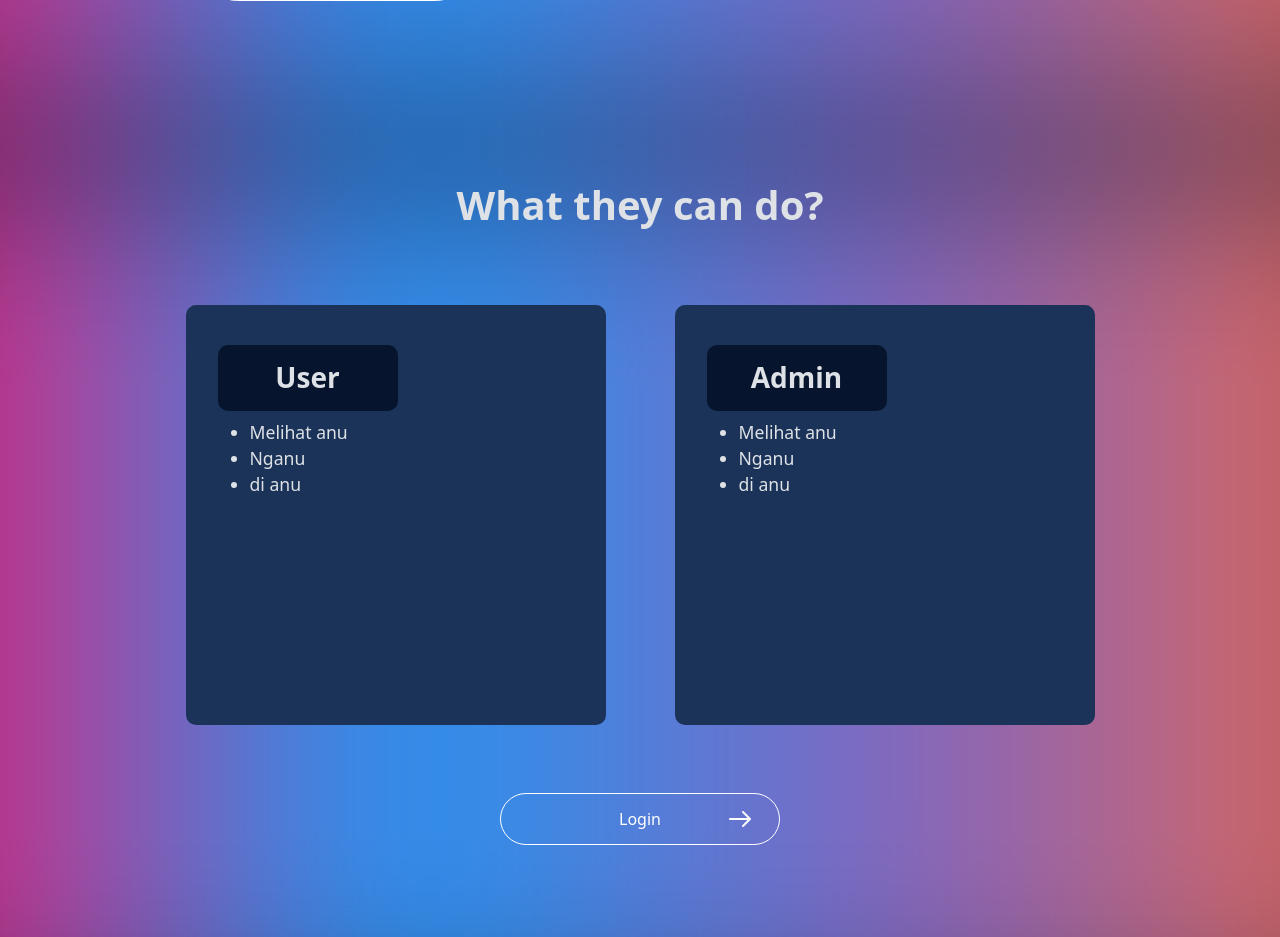
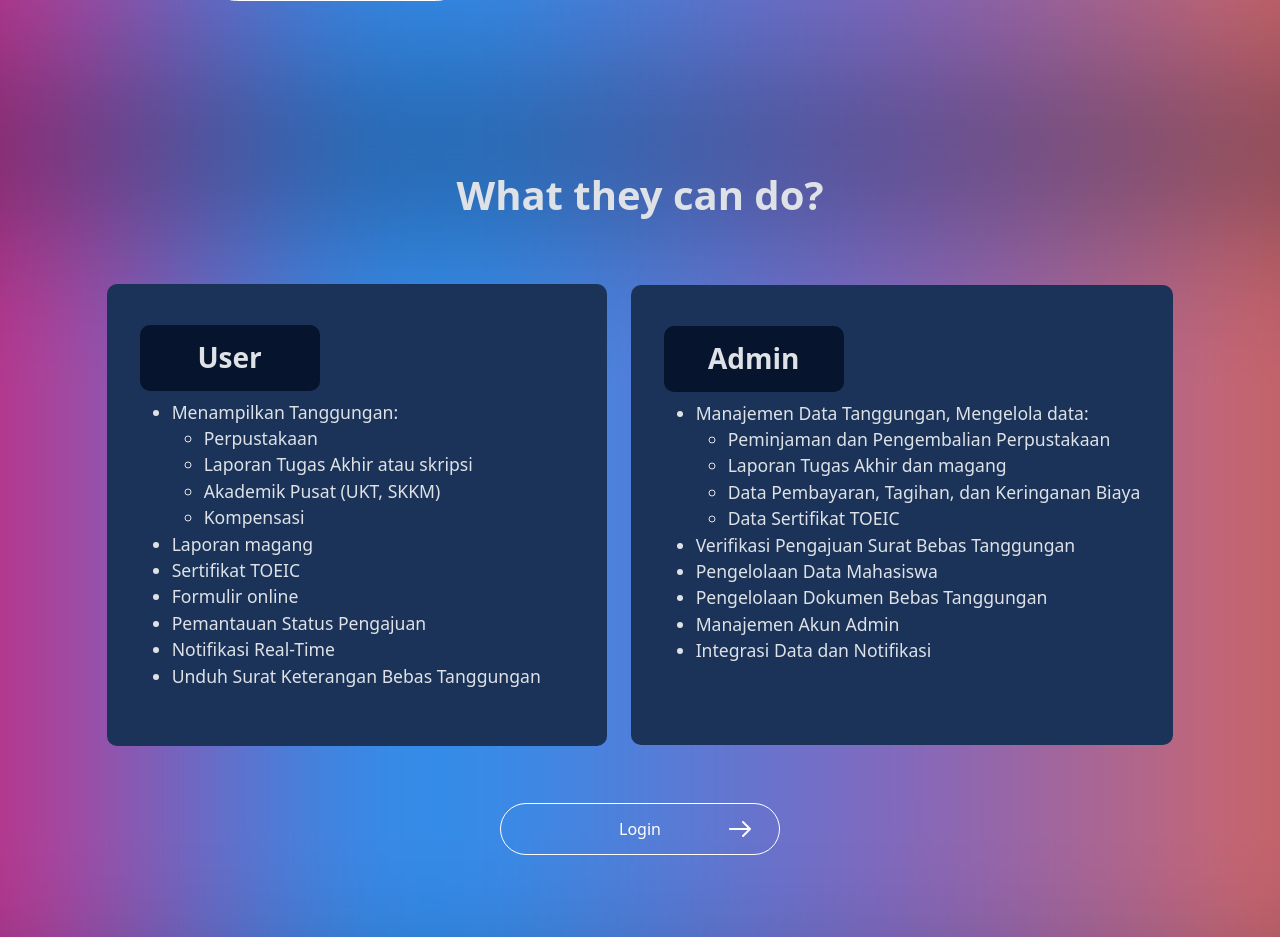
Before and after one commit to ggyupi/Sistem-Informasi-Bebas-Tanggungan-TA, a PHP site: page / in a window 1280 px wide. Shown: the part 711-1648 px from the top of the page. Run offline with PHP 8.4, Linux system fonts and the light colour scheme; some web fonts are replaced.

Commit message:
feat: what can do list
modify some index.css

```diff
--- a/css/index.css
+++ b/css/index.css
@@ -197,7 +197,7 @@ body {
 }
 
 #bawa-aku-login {
-  background-color: var(--bs-secondary);
+  background-color: var(--bs-primary);
   background: linear-gradient(to right, var(--bs-primary), var(--bs-secondary));
   display: flex;
   flex-direction: row;
@@ -211,7 +211,7 @@ body {
 }
 
 #bawa-aku-login:hover {
-  background: var(--bs-secondary-bg);
+  background: #ff1267;
 }
 
 #bawa-aku-login h6 {
@@ -270,23 +270,48 @@ body {
   display: flex;
   flex-direction: row;
   align-items: center;
-  justify-content: space-around;
-  margin-left: auto;
+  /* justify-content: space-around; */
   gap: 24px;
   overflow-x: auto;
+  scroll-snap-type: x mandatory;
 }
-#what-they-card-wrapper::before,
-#what-they-card-wrapper::after {
-  content: "";
+
+#what-they-card-wrapper .card:first-child {
+  margin-left: auto;
+}
+
+#what-they-card-wrapper .card:last-child {
+  margin-right: auto;
 }
 
 #what-they-card-wrapper .card {
-  min-height: 420px;
-  min-width: 420px;
+  min-width: min(100%, 500px);
+  min-height: 460px;
   border: none;
   background-color: var(--bs-secondary-bg);
   border-radius: 10px;
   padding: 40px 32px;
+  scroll-snap-align: center;
+  transition: 0.25s ease-out;
+  border: 1px solid transparent;
+}
+
+#what-they-card-wrapper .card:hover:first-child {
+  background-color: var(--bs-body-bg);
+  border: 1px solid var(--bs-primary);
+}
+
+#what-they-card-wrapper .card:hover:last-child {
+  background-color: var(--bs-body-bg);
+  border: 1px solid var(--bs-secondary);
+}
+
+#what-they-card-wrapper .card:hover:first-child h3 {
+  background-color: var(--bs-primary);
+}
+
+#what-they-card-wrapper .card:hover:last-child h3 {
+  background-color: var(--bs-secondary);
 }
 
 #what-they-card-wrapper .card h3 {
@@ -298,6 +323,7 @@ body {
   align-items: center;
   justify-content: center;
   padding: 16px 0px;
+  transition: 0.25s ease-out;
 }
 
 #what-they-card-wrapper .card ul li {
@@ -318,6 +344,6 @@ body {
 
 #login-go:hover {
   background-color: var(--bs-secondary);
-  color: var(--bs-body-bg);
-  border: none;
+  color: white;
+  border: 1px solid transparent;
 }
--- a/index.html
+++ b/index.html
@@ -136,18 +136,41 @@
         <div class="card">
           <h3 class="fw-bold">User</h3>
           <ul>
-            <li>Melihat anu</li>
-            <li>Nganu</li>
-            <li>di anu</li>
+            <li>
+              Menampilkan Tanggungan:
+              <ul>
+                <li>Perpustakaan</li>
+                <li>Laporan Tugas Akhir atau skripsi</li>
+                <li>Akademik Pusat (UKT, SKKM)</li>
+                <li>Kompensasi</li>
+              </ul>
+            </li>
+            <li>Laporan magang</li>
+            <li>Sertifikat TOEIC</li>
+            <li>Formulir online</li>
+            <li>Pemantauan Status Pengajuan</li>
+            <li>Notifikasi Real-Time</li>
+            <li>Unduh Surat Keterangan Bebas Tanggungan</li>
           </ul>
         </div>
 
         <div class="card">
           <h3 class="fw-bold">Admin</h3>
           <ul>
-            <li>Melihat anu</li>
-            <li>Nganu</li>
-            <li>di anu</li>
+            <li>
+              Manajemen Data Tanggungan, Mengelola data:
+              <ul>
+                <li>Peminjaman dan Pengembalian Perpustakaan</li>
+                <li>Laporan Tugas Akhir dan magang</li>
+                <li>Data Pembayaran, Tagihan, dan Keringanan Biaya</li>
+                <li>Data Sertifikat TOEIC</li>
+              </ul>
+            </li>
+            <li>Verifikasi Pengajuan Surat Bebas Tanggungan</li>
+            <li>Pengelolaan Data Mahasiswa</li>
+            <li>Pengelolaan Dokumen Bebas Tanggungan</li>
+            <li>Manajemen Akun Admin</li>
+            <li>Integrasi Data dan Notifikasi</li>
           </ul>
         </div>
       </div>
@@ -182,6 +205,5 @@
         <div class="banner-bg"></div>
       </div>
     </div>
-
   </body>
 </html>
```
